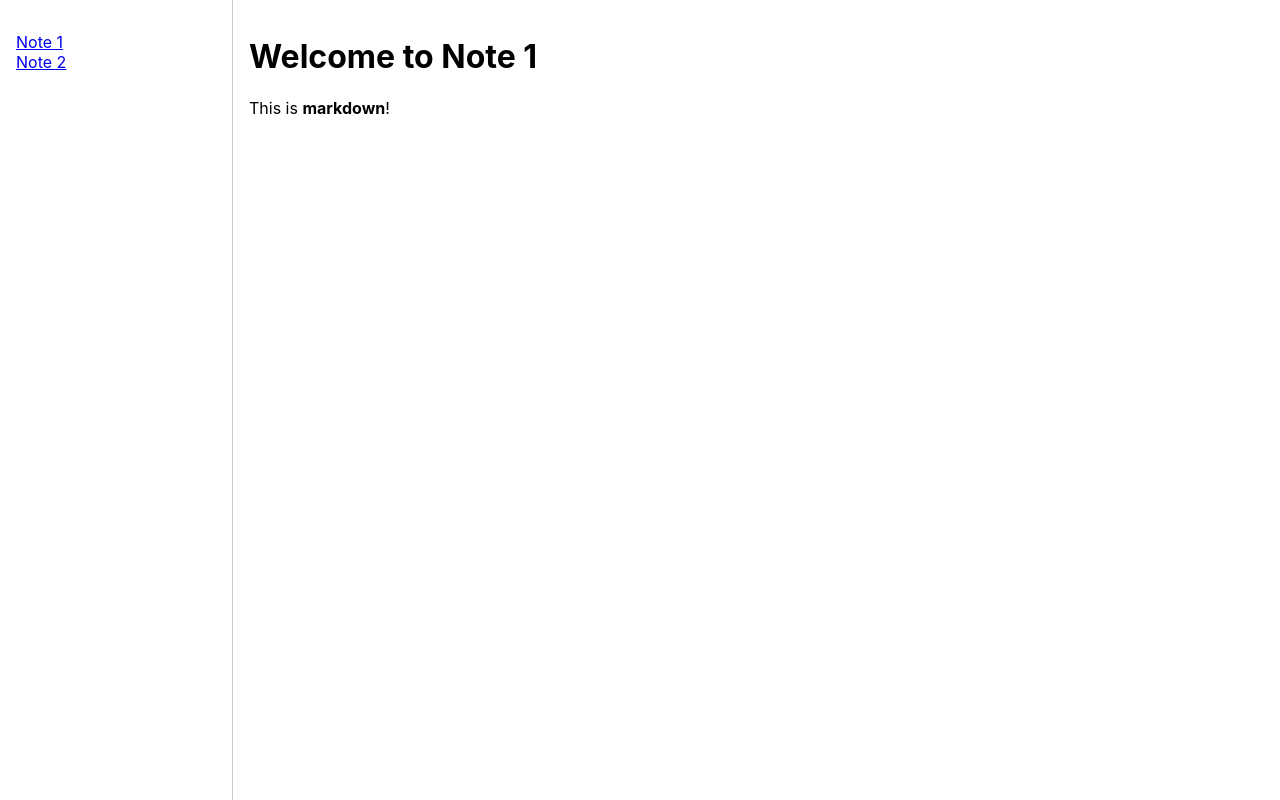
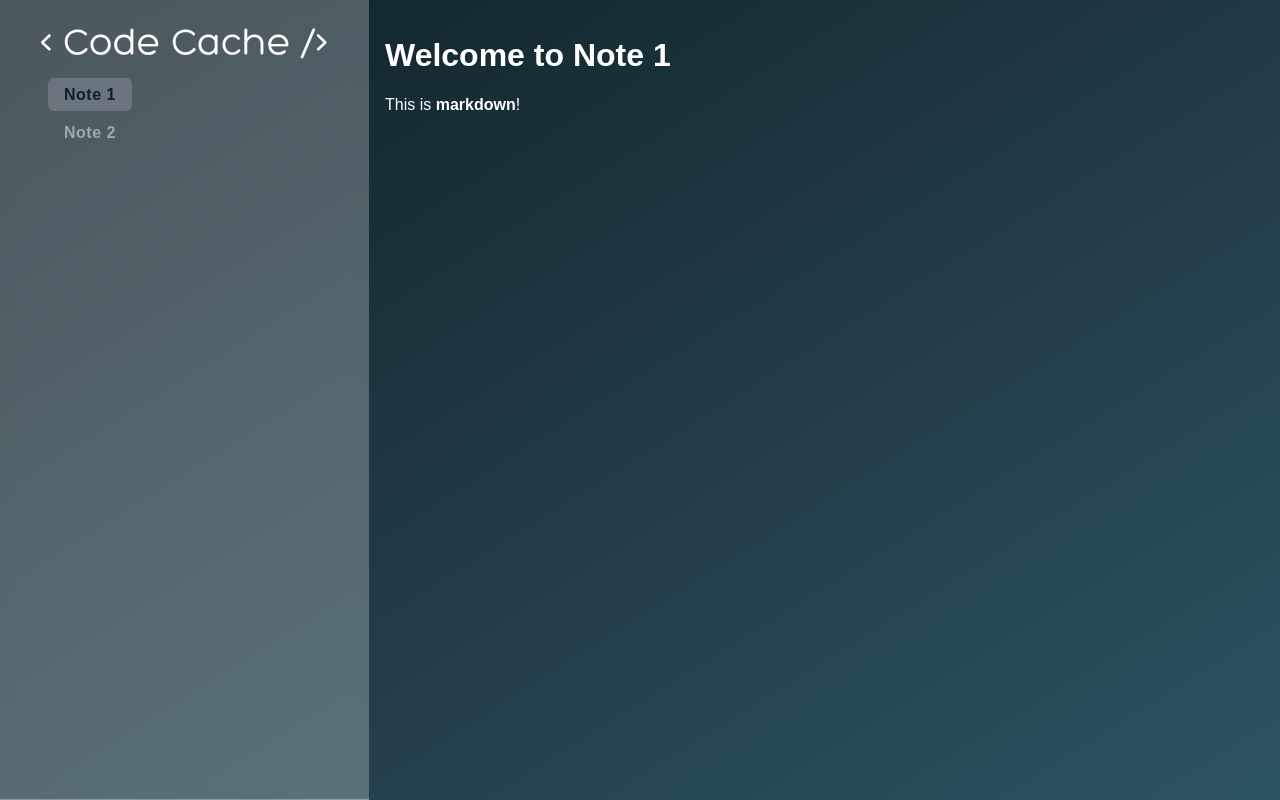
Before and after one commit to hannahnmcdonald/code_cache, a React (Create React App) app in the folder ui/: page /note/note1 in a window 1280 px wide. Built offline with nearby package versions, Linux system fonts and the light colour scheme.

Commit message:
basic styling

```diff
--- a/ui/src/App.css
+++ b/ui/src/App.css
@@ -2,7 +2,10 @@
 @tailwind components;
 @tailwind utilities;
 
-/* .app {
-  background: #78deb2;
-  background: linear-gradient(90deg,rgba(120, 222, 178, 1) 0%, rgba(87, 199, 180, 1) 9%, rgba(82, 113, 255, 1) 100%);
-} */
+/* App.css or global styles */
+body {
+  margin: 0;
+  font-family: sans-serif;
+  background: linear-gradient(to bottom right, #0f2027, #203a43, #2c5364); /* dark blue tones */
+  min-height: 100vh;
+}
--- /dev/null
+++ b/ui/src/components/NavBar/navbar.css
@@ -0,0 +1,48 @@
+nav {
+    background-color: rgba(255, 255, 255, 0.25); /* white with 80% opacity */
+    padding: 1rem 2rem;
+    border-bottom: 1px solid rgba(255, 255, 255, 0.3);
+    backdrop-filter: blur(6px); /* frosted-glass effect */
+    position: sticky;
+    top: 0;
+    z-index: 1000;
+  }
+
+  nav a {
+    text-decoration: none;
+    color: #9da9ad;
+    font-weight: 600;
+    padding: 0.5rem 1rem;
+    margin: 0.5rem 1rem;
+    border-radius: 6px;
+    transition: background-color 0.3s ease, color 0.3s ease;
+  }
+
+
+  nav a:hover {
+    background-color: rgba(165, 183, 189, 0.1); /* soft hover */
+    color: #9dacb3; /* slightly darker on hover */
+  }
+
+  nav a.active {
+    background-color: rgba(231, 219, 241, 0.2);
+    color: #0f2027;
+  }
+
+  nav ul {
+    display: flex;
+    flex-direction: column;
+    gap: 0.75rem;
+    list-style: none;
+    margin: 0;
+    padding: 0;
+  }
+
+  nav li {
+    margin-bottom: 0.5rem;
+  }
+
+  nav a {
+    letter-spacing: 0.5px;
+    font-size: 1rem;
+  }
--- a/ui/src/components/NavBar/navbar.jsx
+++ b/ui/src/components/NavBar/navbar.jsx
@@ -1,16 +1,26 @@
-import { Link } from 'react-router-dom';
+import { NavLink } from 'react-router-dom';
 import { notes } from '../notesList';
+import logo from '../../img/codecache.png';
+import './navbar.css';
 
 export default function Navbar() {
   return (
-    <nav style={{ width: '200px', padding: '1rem', borderRight: '1px solid #ccc' }}>
-      <ul style={{ listStyle: 'none', padding: 0 }}>
+    <>
+      <nav>
+      <img src={logo} alt="CodeCache Logo" style={{ paddingBottom: '1rem'}}/>
+        <ul style={{ listStyle: 'none', padding: 0 }}>
         {notes.map(note => (
           <li key={note.id}>
-            <Link to={`/note/${note.id}`}>{note.title}</Link>
+            <NavLink
+              to={`/note/${note.id}`}
+              className={({ isActive }) => isActive ? 'nav-link active' : 'nav-link'}
+            >
+              {note.title}
+            </NavLink>
           </li>
         ))}
       </ul>
-    </nav>
+      </nav>
+    </>
   );
 }
--- a/ui/src/index.css
+++ b/ui/src/index.css
@@ -1,10 +1,10 @@
 body {
   margin: 0;
-  font-family: -apple-system, BlinkMacSystemFont, 'Segoe UI', 'Roboto', 'Oxygen',
-    'Ubuntu', 'Cantarell', 'Fira Sans', 'Droid Sans', 'Helvetica Neue',
-    sans-serif;
-  -webkit-font-smoothing: antialiased;
-  -moz-osx-font-smoothing: grayscale;
+  font-family: sans-serif;
+  background: linear-gradient(to bottom right, #0f2027, #203a43, #2c5364);
+  min-height: 100vh;
+  color: white;
+  font-family:Arial, Helvetica, sans-serif
 }
 
 code {
```
Also changed, not shown: ui/src/img/codecache.png (added), ui/src/img/logo.svg (deleted).
